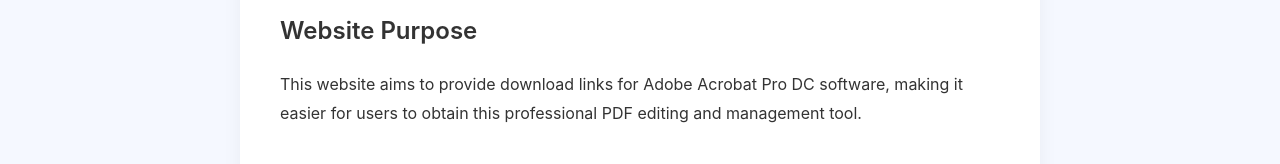
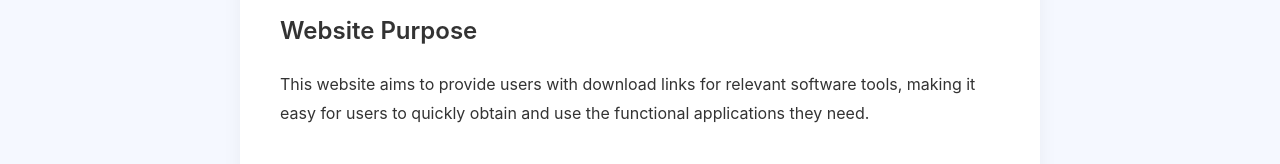
Before and after one commit to cheapvpsserver/PotPlayer, a plain HTML site: page en/about.html in a window 1280 px wide. Shown: the part 268-432 px from the top of the page. Drawn offline with Linux system fonts and the light colour scheme.

Commit message:
Update about.html

```diff
--- a/en/about.html
+++ b/en/about.html
@@ -312,7 +312,7 @@
         <h1>About This Website</h1>
 
         <h2>Website Purpose</h2>
-        <p>This website aims to provide download links for Adobe Acrobat Pro DC software, making it easier for users to obtain this professional PDF editing and management tool.</p>
+        <p>This website aims to provide users with download links for relevant software tools, making it easy for users to quickly obtain and use the functional applications they need.</p>
 
         <h2>Disclaimer</h2>
         <p>This site only provides links to publicly available software. We do not modify any files, collect personal information, or require login.</p>
```
